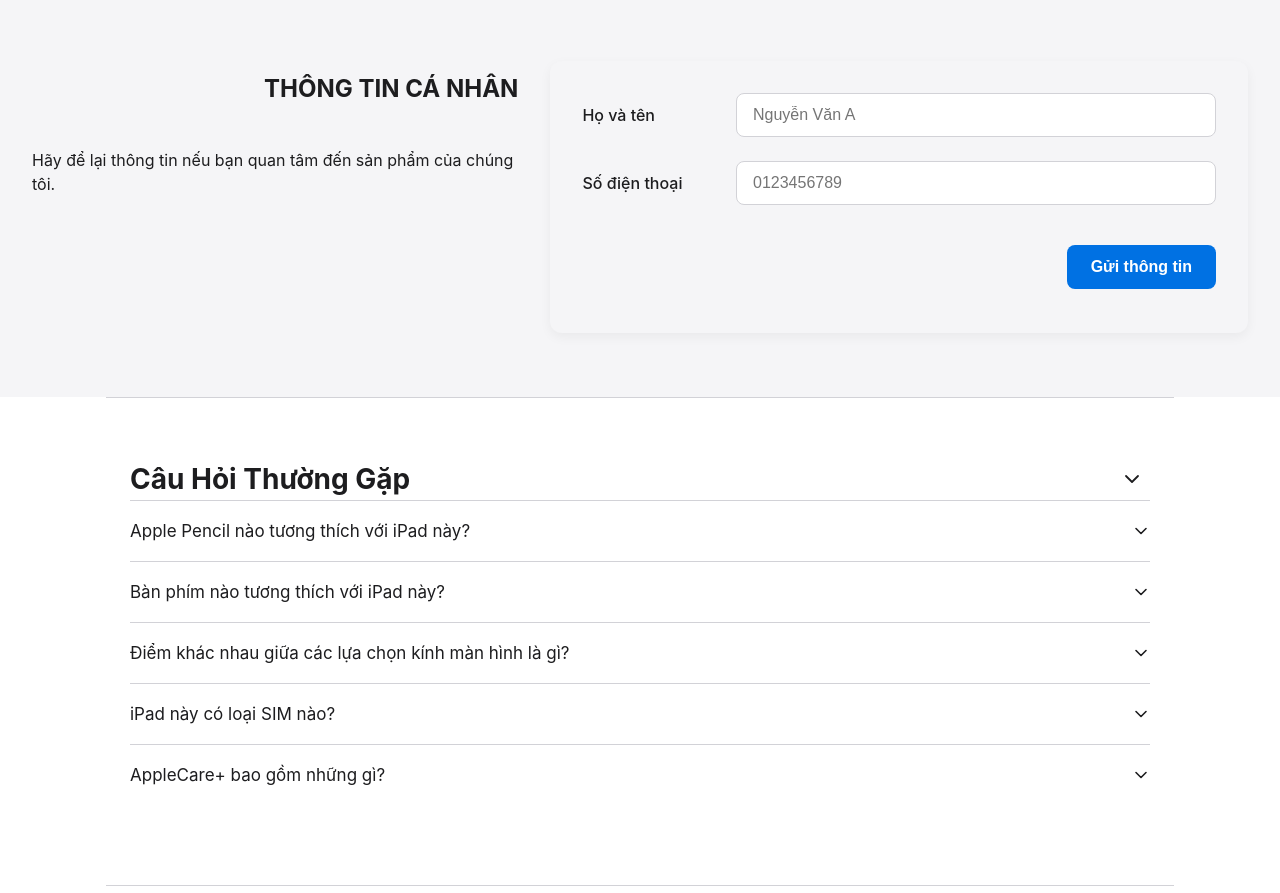
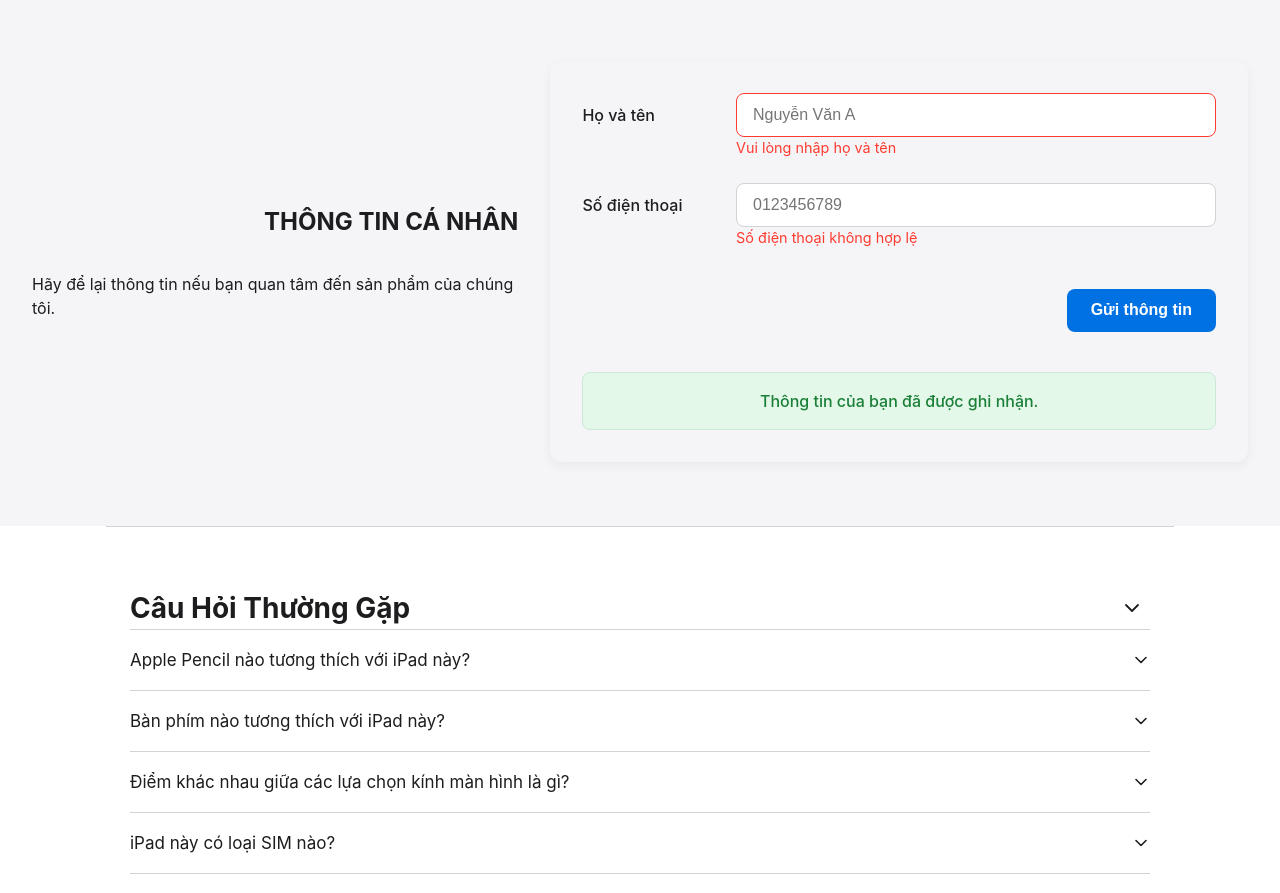
Before and after one commit to huyelio/apple-edu-store, a website: page buy-ipad-pro.html in a window 1280 px wide. Shown: the part 2543-3436 px from the top of the page. Drawn offline with Linux system fonts and the light colour scheme.

Commit message:
feat: static form UI
Finalise static UI for user information submission form with revised, full components
Await interactive using JS

author: khanhnd

```diff
--- a/buy-ipad-pro.html
+++ b/buy-ipad-pro.html
@@ -664,21 +664,23 @@
             <h2 class="customer-form-title">THÔNG TIN CÁ NHÂN</h2>
             <p class="customer-form-desc">Hãy để lại thông tin nếu bạn quan tâm đến sản phẩm của chúng tôi.</p>
         </div>
-        <form class="customer-form" id="customerForm">
+        <form class="customer-form">
             <div class="form-group">
                 <label>
                     Họ và tên
-                    <input type="text" name="fullName" placeholder="Nguyễn Văn A" required/>
+                    <input type="text" name="fullName" class="error" placeholder="Nguyễn Văn A" required/>
                 </label>
+                <span class="error-message visible">Vui lòng nhập họ và tên</span>
             </div>
             <div class="form-group">
                 <label>
                     Số điện thoại
                     <input type="tel" name="telephone" placeholder="0123456789" pattern="[0-9]{10}" required/>
                 </label>
+                <span class="error-message visible">Số điện thoại không hợp lệ</span>
             </div>
             <button type="submit" class="form-submit-btn">Gửi thông tin</button>
-            <div class="form-success-message" id="successMessage">
+            <div class="form-success-message visible">
                 Thông tin của bạn đã được ghi nhận.
             </div>
         </form>
--- a/css/components/customer-form.css
+++ b/css/components/customer-form.css
@@ -7,7 +7,6 @@
 .section-customer-form {
     background: var(--color-bg);
     width: 100%;
-    height: 50dvh;
 }
 
 .section-customer-form__inner {
@@ -63,6 +62,7 @@
 /* ---- Labels ---- */
 .form-group label {
     display: flex;
+    flex-grow: 1;
     justify-content: space-between;
     align-items: center;
     font-weight: 500;
@@ -76,8 +76,6 @@
     border: 1px solid #d2d2d7;
     border-radius: 8px;
     font-size: 1rem;
-    outline: none;
-    transition: border-color 0.2s ease, box-shadow 0.2s ease;
 }
 
 .form-group input:focus {
@@ -97,10 +95,11 @@
 /* ---- Error messages ---- */
 .error-message {
     color: #ff3b30;
-    font-size: 0.85rem;
+    font-size: 0.9rem;
     display: none;
     align-self: flex-end;
     width: 30rem;
+    margin-top: -0.5rem;
 }
 
 .error-message.visible {
@@ -128,12 +127,7 @@
 }
 
 .form-submit-btn:active {
-    transform: scale(0.98);
-}
-
-.form-submit-btn:disabled {
-    background-color: #a1c4eb;
-    cursor: not-allowed;
+    transform: scale(0.8);
 }
 
 /* ---- Success message ---- */
```
